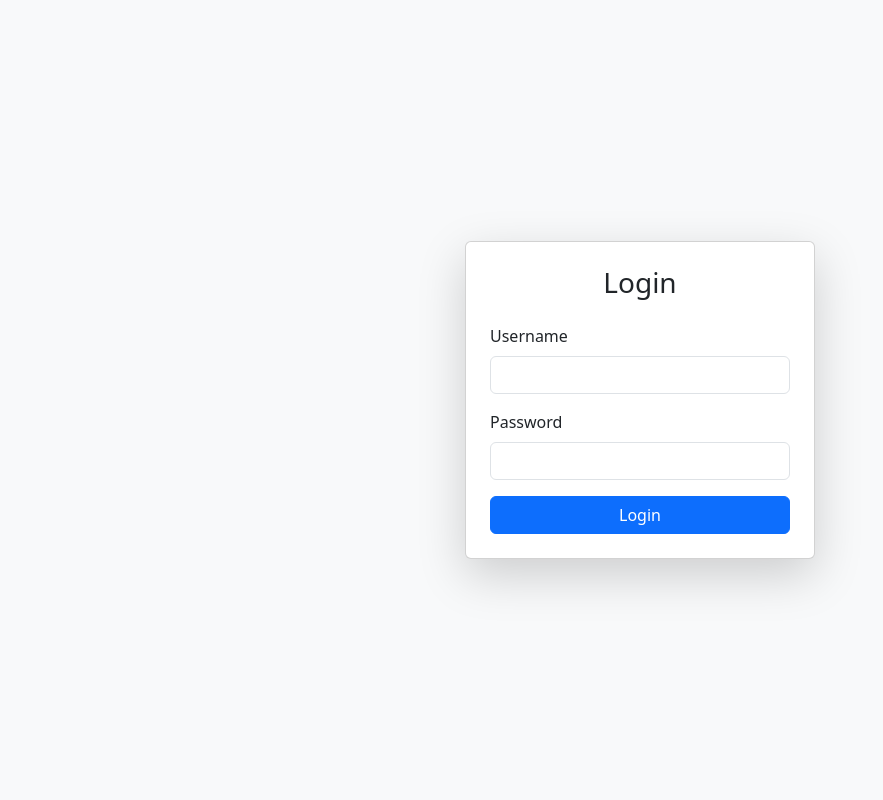
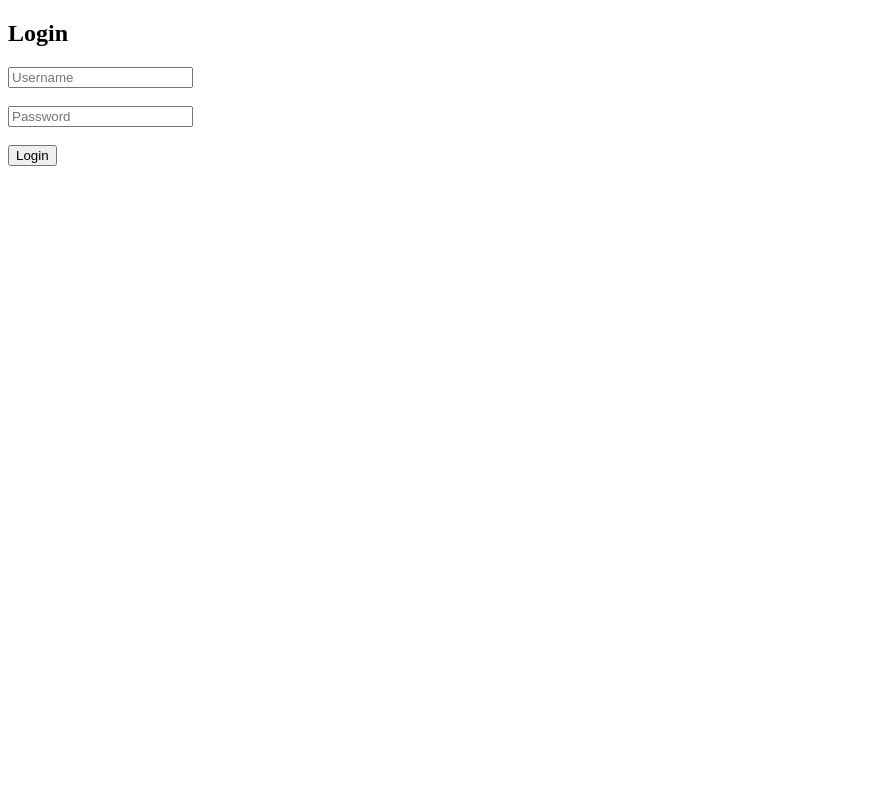
Before and after one commit to Shubham210204/render-algo-control, a Flask app: template templates/login.html in a window 1280 px wide. Shown: the whole page, without its empty margins (0-883 px from the left). Run offline with Flask 3, Linux system fonts and the light colour scheme; the template is opened without the code that fills it, so the values that code supplies are empty.

Commit message:
add login

```diff
--- a/main.py
+++ b/main.py
@@ -1,7 +1,7 @@
 import eventlet
 eventlet.monkey_patch()
 
-from flask import Flask, render_template
+from flask import Flask, render_template, request, redirect, url_for, session
 from flask_socketio import SocketIO
 import subprocess
 import threading
@@ -9,13 +9,33 @@ import os
 import signal
 
 app = Flask(__name__)
+app.secret_key = "your-secret-key"
 socketio = SocketIO(app, cors_allowed_origins="*", async_mode='eventlet')
 
 process = None
 
-@app.route('/')
+# Login route
+@app.route("/login", methods=["GET", "POST"])
+def login():
+    if request.method == "POST":
+        username = request.form.get("username")
+        password = request.form.get("password")
+
+        # Simple hardcoded login check
+        if username == "admin" and password == "1234":
+            session["user"] = username
+            return redirect(url_for("index"))
+        else:
+            return render_template("login.html", error="Invalid credentials")
+
+    return render_template("login.html")
+
+@app.route("/")
 def index():
-    return render_template('index.html')
+    if "user" not in session:
+        return redirect(url_for("login"))
+    return render_template("index.html")
+
 
 @socketio.on('start_script')
 def start_script():
--- a/templates/login.html
+++ b/templates/login.html
@@ -3,27 +3,20 @@
 
 <head>
     <title>Login</title>
-    <link rel="stylesheet" href="https://cdn.jsdelivr.net/npm/bootstrap@5.3.0/dist/css/bootstrap.min.css">
 </head>
 
-<body class="d-flex align-items-center justify-content-center vh-100 bg-light">
-    <div class="card p-4 shadow-lg" style="width: 350px;">
-        <h3 class="text-center mb-4">Login</h3>
-        {% if error %}
-        <div class="alert alert-danger">{{ error }}</div>
-        {% endif %}
-        <form method="POST">
-            <div class="mb-3">
-                <label class="form-label">Username</label>
-                <input type="text" name="username" class="form-control" required>
-            </div>
-            <div class="mb-3">
-                <label class="form-label">Password</label>
-                <input type="password" name="password" class="form-control" required>
-            </div>
-            <button class="btn btn-primary w-100">Login</button>
-        </form>
-    </div>
+<body>
+    <h2>Login</h2>
+    {% if error %}
+    <p style="color:red;">{{ error }}</p>
+    {% endif %}
+    <form method="POST">
+        <input type="text" name="username" placeholder="Username" required>
+        <br><br>
+        <input type="password" name="password" placeholder="Password" required>
+        <br><br>
+        <button type="submit">Login</button>
+    </form>
 </body>
 
 </html>
```
